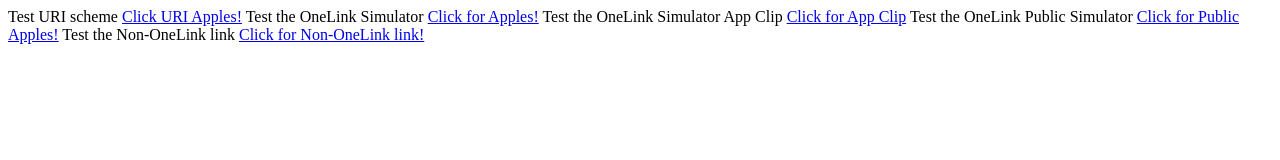
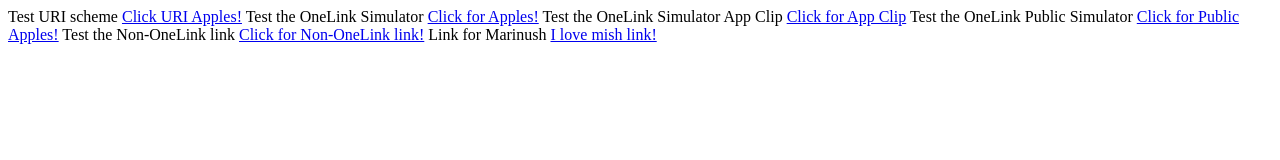
Before and after one commit to liaz-af/liaz-af.github.io, a plain HTML site: page index.html in a window 1280 px wide. Drawn offline with Linux system fonts and the light colour scheme.

Commit message:
Update index.html - Link for Marina

```diff
--- a/index.html
+++ b/index.html
@@ -14,3 +14,6 @@ Test the OneLink Public Simulator
 
 Test the Non-OneLink link
 <a href="https://liaz.marina.com/sales/shtoot">Click for Non-OneLink link!</a>
+
+Link for Marinush
+<a href="https://appsflyersdk.github.io/appsflyer-onelink-smart-script/examples/save_params_demo/save_params_demo_home.html?utm_source=my_source&utm_channel=my_channel">I love mish link!</a>
```
